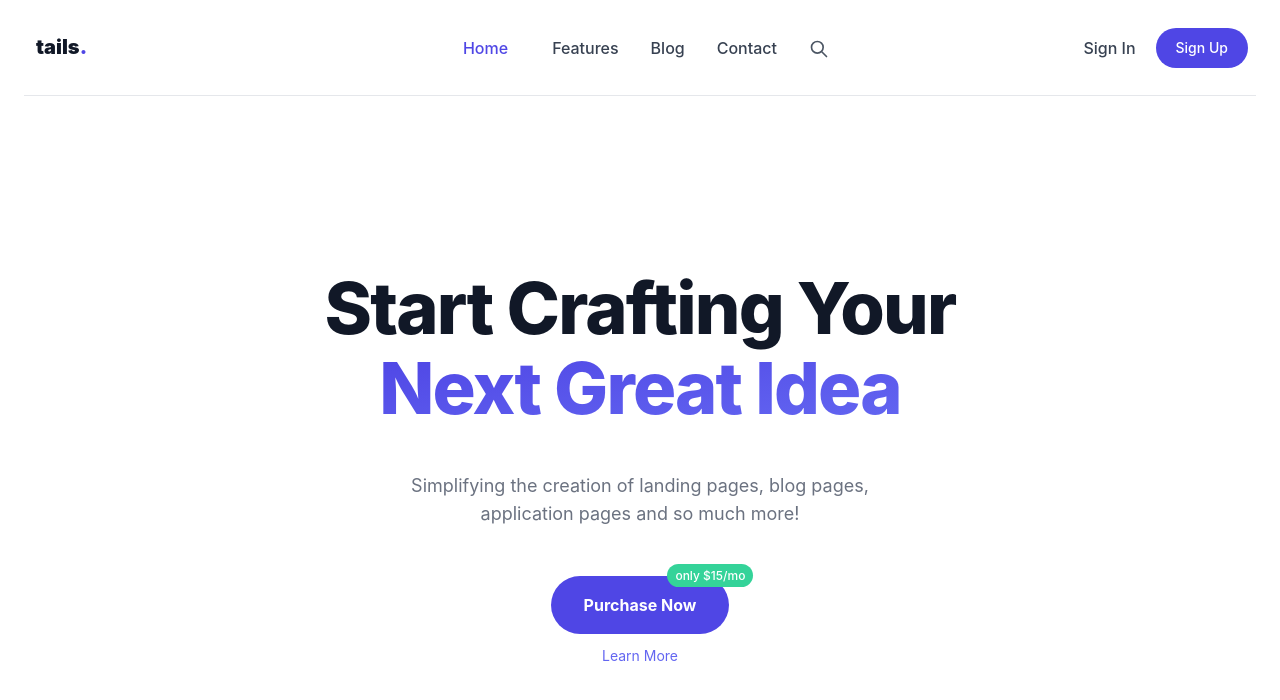
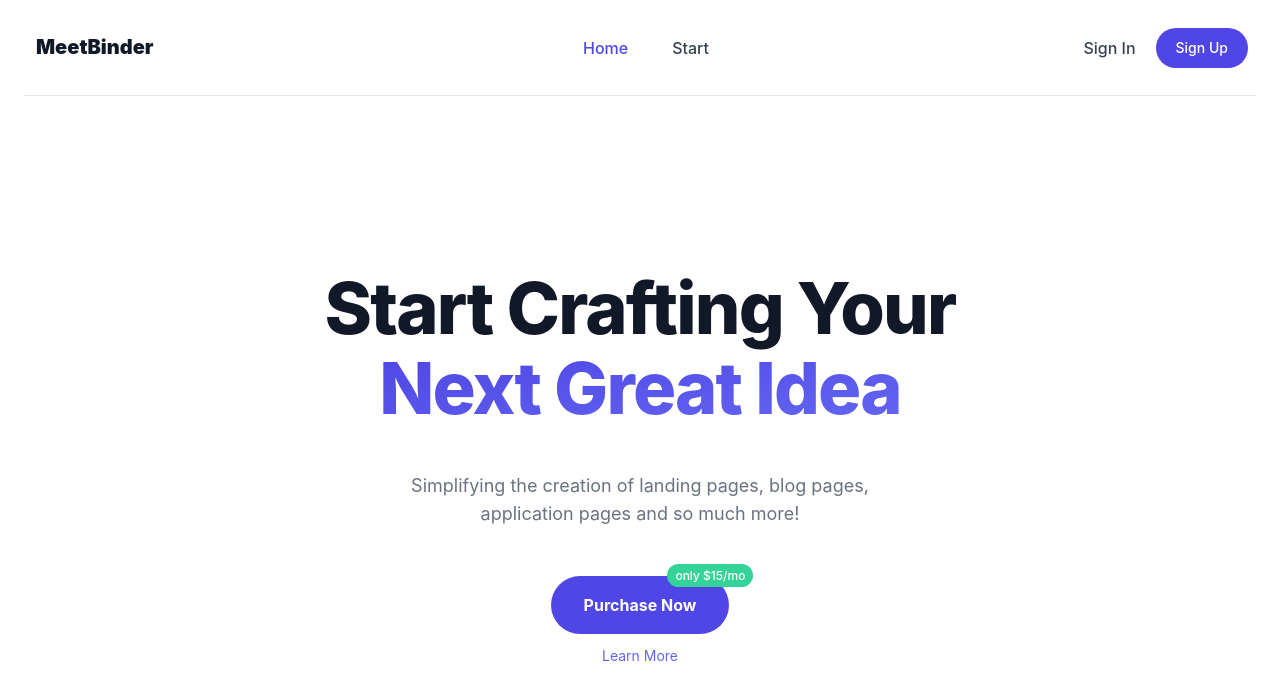
Before and after one commit to Watakumi/meet-binder-front, a Next.js app: page / in a window 1280 px wide. Shown: the top 700 px of the page. Built offline with nearby package versions, Linux system fonts and the light colour scheme.

Commit message:
pathの変更

```diff
--- a/public/layouts/Header.tsx
+++ b/layouts/Header.tsx
@@ -10,19 +10,12 @@ export const Header = () => {
             <div className="flex items-center justify-start w-1/4 h-full pr-4">
               <a href="#_" className="inline-block py-4 md:py-0">
                 <span className="p-1 text-xl font-black leading-none text-gray-900">
-                  <span>tails</span>
-                  <span className="text-indigo-600">.</span>
+                  <span>MeetBinder</span>
                 </span>
               </a>
             </div>
             <div className="top-0 left-0 items-start hidden w-full h-full p-4 text-sm bg-gray-900 bg-opacity-50 md:items-center md:w-3/4 md:absolute lg:text-base md:bg-transparent md:p-0 md:relative md:flex">
               <div className="flex-col w-full h-auto overflow-hidden bg-white rounded-lg md:bg-transparent md:overflow-visible md:rounded-none md:relative md:flex md:flex-row">
-                <a
-                  href="#_"
-                  className="inline-flex items-center block w-auto h-16 px-6 text-xl font-black leading-none text-gray-900 md:hidden"
-                >
-                  tails<span className="text-indigo-600">.</span>
-                </a>
                 <div className="flex flex-col items-start justify-center w-full space-x-6 text-center lg:space-x-8 md:w-2/3 md:mt-0 md:flex-row md:items-center">
                   <a
                     href="#_"
@@ -34,35 +27,7 @@ export const Header = () => {
                     href="#_"
                     className="inline-block w-full py-2 mx-0 font-medium text-left text-gray-700 md:w-auto md:px-0 md:mx-2 hover:text-indigo-600 lg:mx-3 md:text-center"
                   >
-                    Features
-                  </a>
-                  <a
-                    href="#_"
-                    className="inline-block w-full py-2 mx-0 font-medium text-left text-gray-700 md:w-auto md:px-0 md:mx-2 hover:text-indigo-600 lg:mx-3 md:text-center"
-                  >
-                    Blog
-                  </a>
-                  <a
-                    href="#_"
-                    className="inline-block w-full py-2 mx-0 font-medium text-left text-gray-700 md:w-auto md:px-0 md:mx-2 hover:text-indigo-600 lg:mx-3 md:text-center"
-                  >
-                    Contact
-                  </a>
-                  <a
-                    href="#_"
-                    className="absolute top-0 left-0 hidden py-2 mt-6 ml-10 mr-2 text-gray-600 lg:inline-block md:mt-0 md:ml-2 lg:mx-3 md:relative"
-                  >
-                    <svg
-                      className="inline w-5 h-5"
-                      fill="none"
-                      strokeLinecap="round"
-                      strokeLinejoin="round"
-                      strokeWidth="2"
-                      viewBox="0 0 24 24"
-                      stroke="currentColor"
-                    >
-                      <path d="M21 21l-6-6m2-5a7 7 0 11-14 0 7 7 0 0114 0z"></path>
-                    </svg>
+                    Start
                   </a>
                 </div>
                 <div className="flex flex-col items-start justify-end w-full pt-4 md:items-center md:w-1/3 md:flex-row md:py-0">
--- a/pages/index.tsx
+++ b/pages/index.tsx
@@ -1,14 +1,14 @@
 import type { NextPage } from 'next';
 import Head from 'next/head';
-import { Header } from '../public/layouts/Header';
-import { HeroContent } from '../public/layouts/HeroContent';
+import { Header } from '../layouts/Header';
+import { HeroContent } from '../layouts/HeroContent';
 
 const Home: NextPage = () => {
   return (
     <div>
       <Head>
-        <title>Create Next App</title>
-        <meta name="description" content="Generated by create next app" />
+        <title>MeetBinder</title>
+        <meta name="description" content="出会いが集まり広がる。" />
         <link rel="icon" href="/favicon.ico" />
       </Head>
       <Header />
```
Also changed, not shown: layouts/HeroContent.tsx (renamed from public/layouts/HeroContent.tsx).
